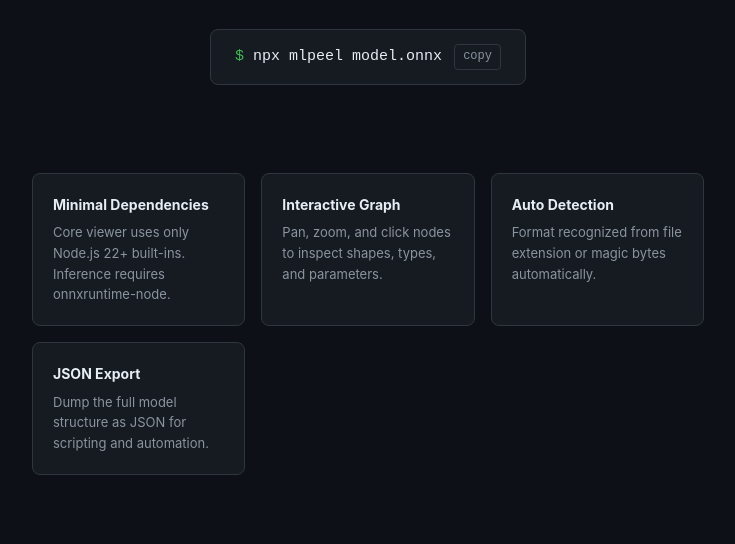
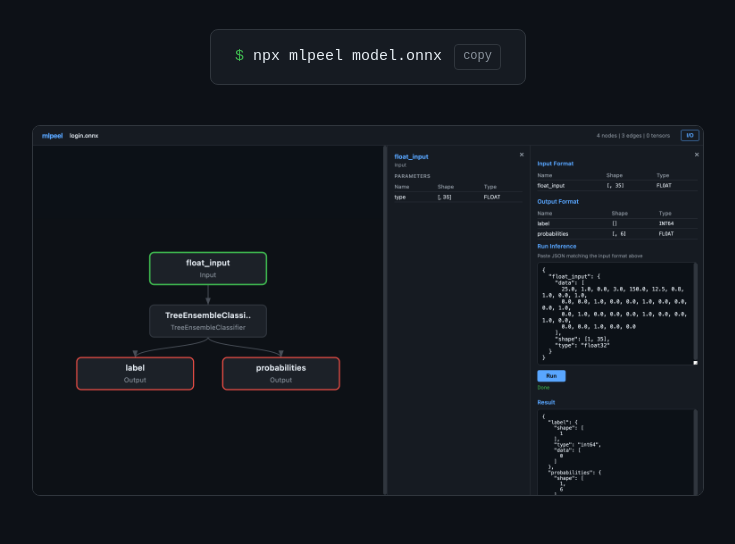
Before and after one commit to jeanpierrecarvalho/mlpeel, a website: page docs/index.html in a window 1280 px wide. Shown: the part 229-773 px from the top of the page, without its empty margins (272-1007 px from the left). Drawn offline with Linux system fonts and the light colour scheme.

Commit message:
feat: add preview screenshot to landing page

```diff
--- a/docs/index.html
+++ b/docs/index.html
@@ -154,6 +154,10 @@
       </div>
     </div>
 
+    <div style="padding: 0 0 8px; text-align: center;">
+      <img src="preview.png" alt="mlpeel viewer" style="max-width: 100%; border-radius: 8px; border: 1px solid var(--border);">
+    </div>
+
     <div class="features">
       <div class="feature">
         <h3>Minimal Dependencies</h3>
```
